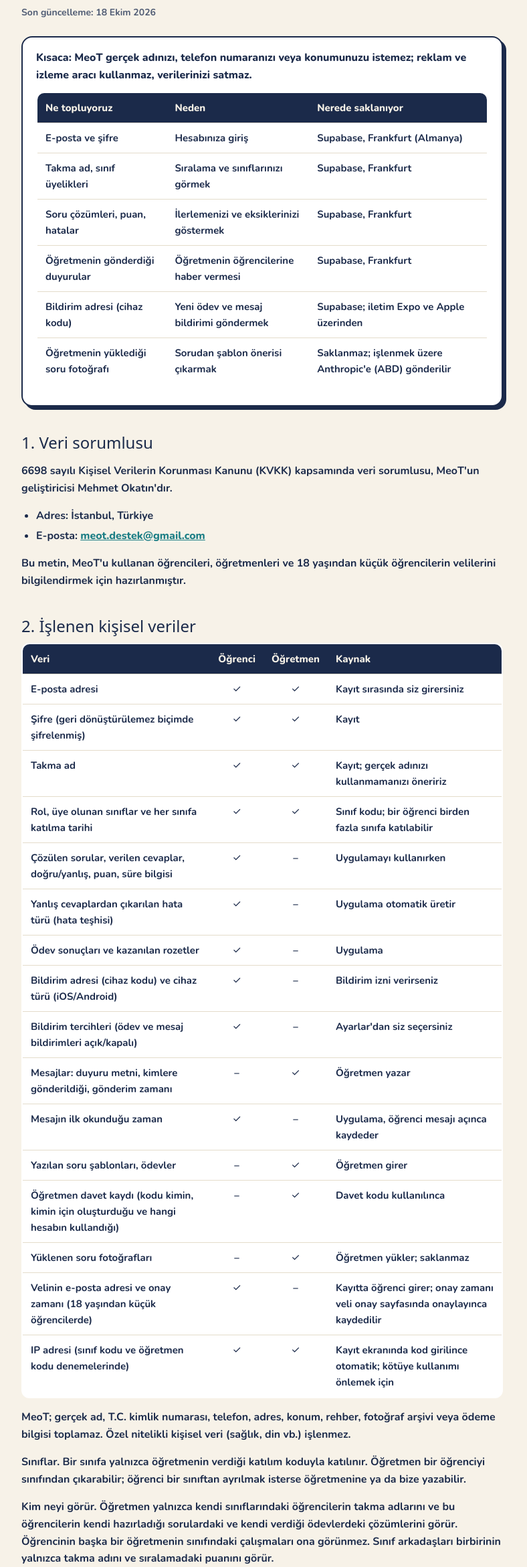
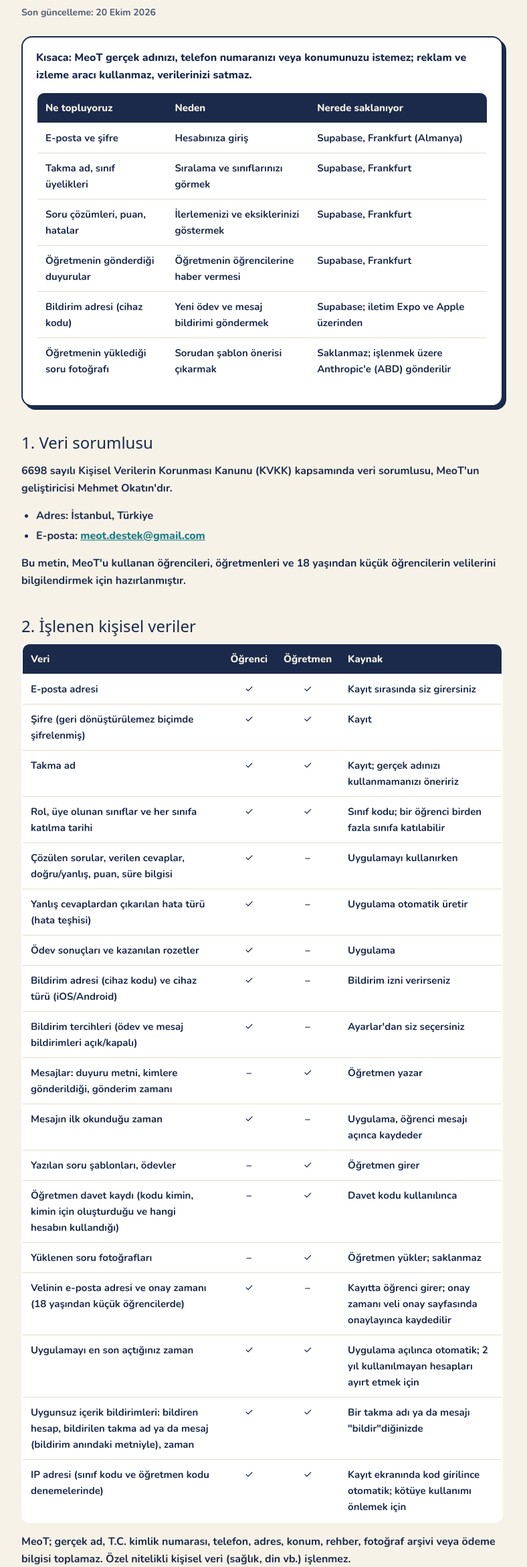
Before and after one commit to mehmetokatin/meot, a plain HTML site: page gizlilik/index.html in a window 1280 px wide. Shown: the part 220-2560 px from the top of the page at 67% size, without its empty margins (248-1036 px from the left). Drawn offline with nearby package versions, Linux system fonts and the light colour scheme; a web font is replaced by a local one.

Commit message:
Gizlilik: bağımsız öğrenci, bildirimler, ÖSYM/MEB notu

```diff
--- a/gizlilik/index.html
+++ b/gizlilik/index.html
@@ -19,7 +19,7 @@
 
   <main>
     <h1>Gizlilik Politikası ve KVKK Aydınlatma Metni</h1>
-    <p class="not">Son güncelleme: 18 Ekim 2026</p>
+    <p class="not">Son güncelleme: 20 Ekim 2026</p>
 
     <div class="ozet">
       <p>Kısaca: MeoT gerçek adınızı, telefon numaranızı veya konumunuzu istemez; reklam ve izleme aracı kullanmaz, verilerinizi satmaz.</p>
@@ -60,12 +60,16 @@
       <tr><td>Öğretmen davet kaydı (kodu kimin, kimin için oluşturduğu ve hangi hesabın kullandığı)</td><td class="ort">–</td><td class="ort">✓</td><td>Davet kodu kullanılınca</td></tr>
       <tr><td>Yüklenen soru fotoğrafları</td><td class="ort">–</td><td class="ort">✓</td><td>Öğretmen yükler; saklanmaz</td></tr>
       <tr><td>Velinin e-posta adresi ve onay zamanı (18 yaşından küçük öğrencilerde)</td><td class="ort">✓</td><td class="ort">–</td><td>Kayıtta öğrenci girer; onay zamanı veli onay sayfasında onaylayınca kaydedilir</td></tr>
+      <tr><td>Uygulamayı en son açtığınız zaman</td><td class="ort">✓</td><td class="ort">✓</td><td>Uygulama açılınca otomatik; 2 yıl kullanılmayan hesapları ayırt etmek için</td></tr>
+      <tr><td>Uygunsuz içerik bildirimleri: bildiren hesap, bildirilen takma ad ya da mesaj (bildirim anındaki metniyle), zaman</td><td class="ort">✓</td><td class="ort">✓</td><td>Bir takma adı ya da mesajı "bildir"diğinizde</td></tr>
       <tr><td>IP adresi (sınıf kodu ve öğretmen kodu denemelerinde)</td><td class="ort">✓</td><td class="ort">✓</td><td>Kayıt ekranında kod girilince otomatik; kötüye kullanımı önlemek için</td></tr>
     </table></div>
     <p>MeoT; gerçek ad, T.C. kimlik numarası, telefon, adres, konum, rehber, fotoğraf arşivi veya ödeme bilgisi toplamaz. Özel nitelikli kişisel veri (sağlık, din vb.) işlenmez.</p>
 
-    <p><strong>Sınıflar.</strong> Bir sınıfa yalnızca öğretmenin verdiği katılım koduyla katılınır. Öğretmen bir öğrenciyi sınıfından çıkarabilir; öğrenci bir sınıftan ayrılmak isterse öğretmenine ya da bize yazabilir.</p>
-    <p><strong>Kim neyi görür.</strong> Öğretmen yalnızca kendi sınıflarındaki öğrencilerin takma adlarını ve bu öğrencilerin <strong>kendi hazırladığı sorulardaki ve kendi verdiği ödevlerdeki</strong> çözümlerini görür. Öğrencinin başka bir öğretmenin sınıfındaki çalışmaları ona görünmez. Sınıf arkadaşları birbirinin yalnızca takma adını ve sıralamadaki puanını görür.</p>
+    <p><strong>Sınıflar.</strong> Bir sınıfa yalnızca öğretmenin verdiği katılım koduyla katılınır. Kodu olmayan öğrenci de kaydolabilir; bu durumda MeoT'un hazırladığı sorularla tek başına çalışır. Öğretmen bir öğrenciyi sınıfından çıkarabilir; öğrenci de "Ben" sayfasından sınıftan ayrılabilir.</p>
+    <p><strong>Kim neyi görür.</strong> Öğretmen yalnızca kendi sınıflarındaki öğrencilerin takma adlarını ve bu öğrencilerin <strong>kendi hazırladığı sorulardaki ve kendi verdiği ödevlerdeki</strong> çözümlerini görür. Öğrencinin başka bir öğretmenin sınıfındaki çalışmaları ona görünmez. Sınıf arkadaşları birbirinin yalnızca takma adını ve sıralamadaki puanını görür. Hiçbir sınıfa üye olmayan öğrenciler, kendileri gibi sınıfı olmayan öğrencilerle ortak bir sıralamada görünür; orada da yalnızca takma ad ve puan, yalnızca ilk 10 ile öğrencinin kendi yeri gösterilir. Sıralamada yalnızca o dönem puan almış öğrenciler görünür. Ayın genel lideri olan öğrencinin takma adı bütün kullanıcılara gösterilir. Bir öğrenci sıralamadaki bir adı kendi ekranından gizleyebilir.</p>
+    <p><strong>Çıkmış soru tarzı sorular.</strong> "YKS tarzı" ya da "MEB tarzı" etiketli sorular, çıkmış sınav sorularının kalıbından MeoT tarafından kendi metni ve değişken sayılarıyla yeniden yazılmıştır; ÖSYM veya MEB sorularının birebir kopyası değildir. MeoT, ÖSYM ve Millî Eğitim Bakanlığı ile bağlantılı değildir.</p>
+    <p><strong>Uygunsuz içerik.</strong> Öğrenciler uygunsuz bir takma adı ya da mesajı uygulamadan bildirebilir; kimin bildirdiği karşı tarafa söylenmez. MeoT ekibi bildirimleri inceler; gerekirse mesajı siler ya da takma adı değiştirir.</p>
     <p><strong>Mesajlar.</strong> Mesajlaşma tek yönlüdür: öğretmen öğrencilerine duyuru gönderir, öğrenciler cevap yazamaz. Öğretmen, mesajını kimlerin okuduğunu görür. Öğretmen gönderdiği mesajı silebilir; silinen mesaj öğrencilerin kutusundan da kalkar.</p>
     <p><strong>Takma ad ve bildirimler.</strong> Takma adınızı ve bildirim tercihlerinizi Ayarlar'dan değiştirebilirsiniz. Kapattığınız türde bildirim gönderilmez.</p>
     <p><strong>Öğretmen hesapları.</strong> Öğretmen hesabı yalnızca MeoT'un verdiği, tek kullanımlık ve 14 gün geçerli davet koduyla açılır.</p>
@@ -106,6 +110,7 @@
       <tr><td>Sınıf üyelikleri</td><td>Sınıftan çıkınca, sınıf silinince veya hesabınızı silince silinir</td></tr>
       <tr><td>Mesajlar</td><td>Öğretmen silene kadar; öğretmen hesabını silince gönderdiği mesajlar da silinir. Öğrenci hesabını silince okunma bilgisi silinir</td></tr>
       <tr><td>Öğretmen davet kayıtları</td><td>Kullanılmamış kodlar 14 gün sonra geçersiz olur; kodu kullanan hesap silinince kayıttaki hesap bağlantısı kaldırılır</td></tr>
+      <tr><td>Uygunsuz içerik bildirimleri</td><td>1 yıl; sonra otomatik silinir. Bildirilen mesajın ya da takma adın bildirim anındaki kopyası da bu süre boyunca (mesaj silinse bile) inceleme kaydı olarak tutulur. Bildiren ya da bildirilen hesap silinince kayıttaki hesap bağlantısı kaldırılır</td></tr>
       <tr><td>Hata raporları (Sentry)</td><td>En fazla 90 gün; sonra otomatik silinir</td></tr>
       <tr><td>Velinin e-posta adresi ve onay zamanı</td><td>Öğrencinin hesabı açık olduğu sürece (onayın kanıtı olarak); hesapla birlikte silinir</td></tr>
       <tr><td>Bildirim adresi</td><td>Çıkış yapınca veya cihaz geçersiz olunca hemen silinir</td></tr>
```
Also changed, not shown: index.html (+1 -1 lines), veli-onayi/index.html (+2 -2 lines).
